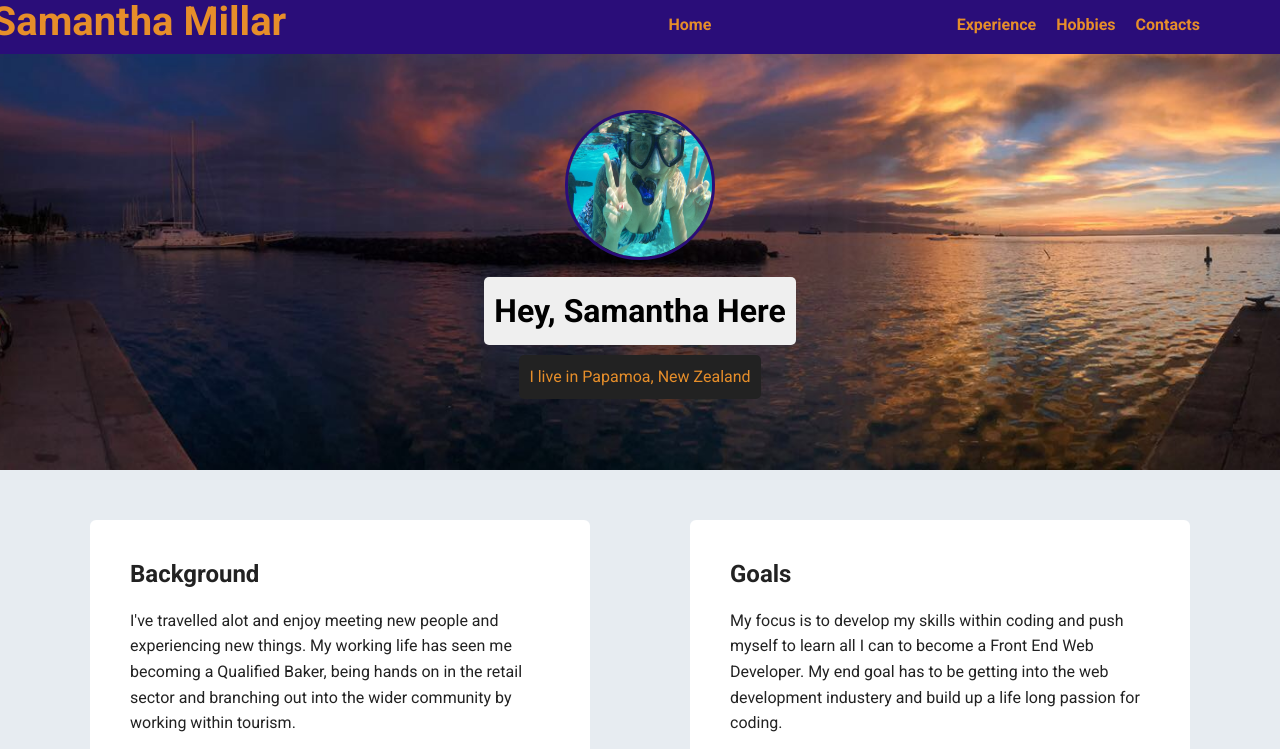
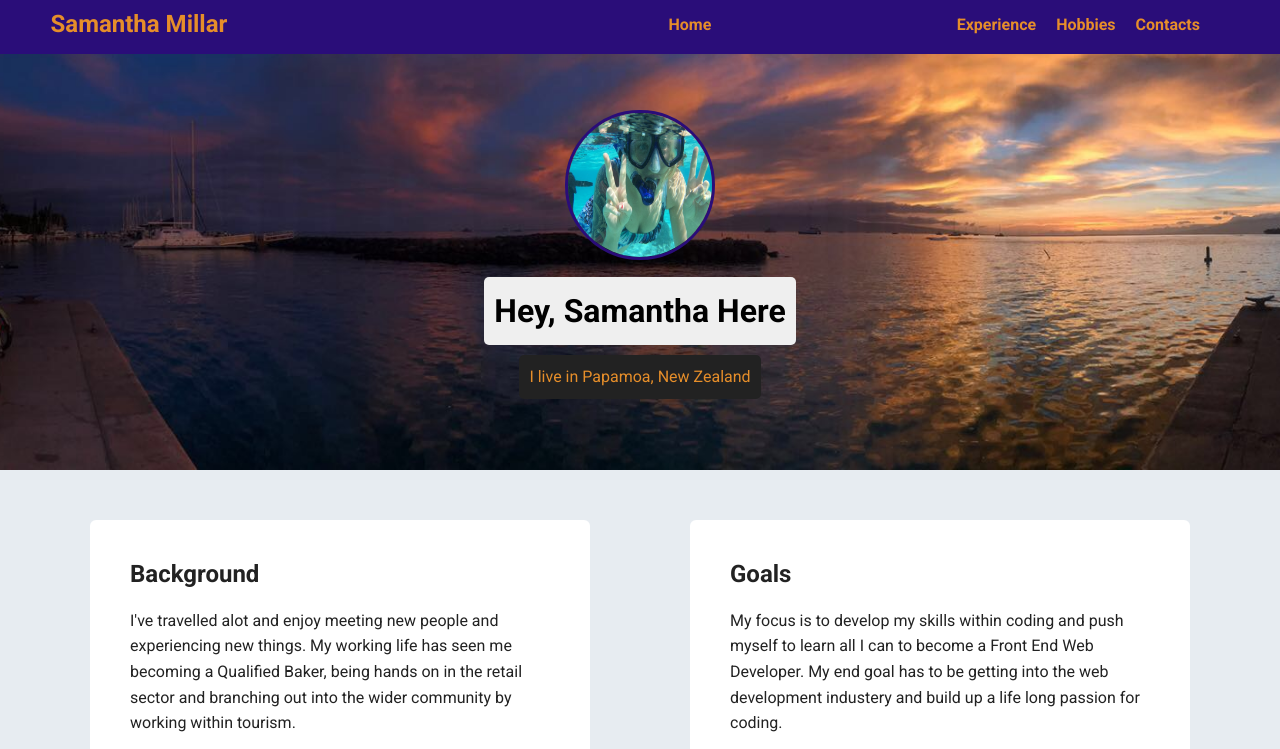
Before and after one commit to Phyenox/Treehouse-Unit-1, a plain HTML site: page index.html in a window 1280 px wide. In both pictures the pointer is over the item "Samantha Millar". Shown: the top 749 px of the page. Drawn offline with Linux system fonts and the light colour scheme; a web font is replaced by a local one.

Commit message:
update li transform

```diff
--- a/styles.css
+++ b/styles.css
@@ -56,7 +56,7 @@ a:hover {
 }
 
 .nav li:hover {
-  transform: scale(2.5);
+  transform: scale(1.5);
 }
 
 header {
```
